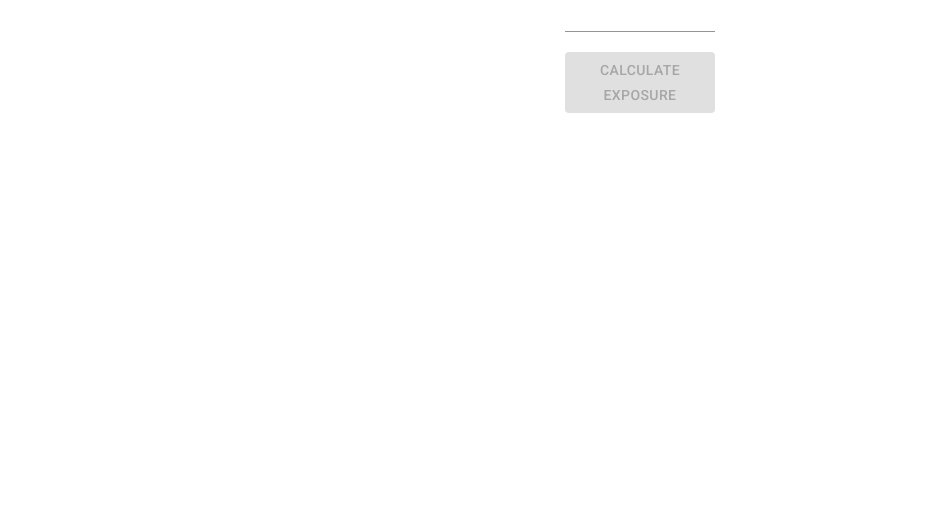
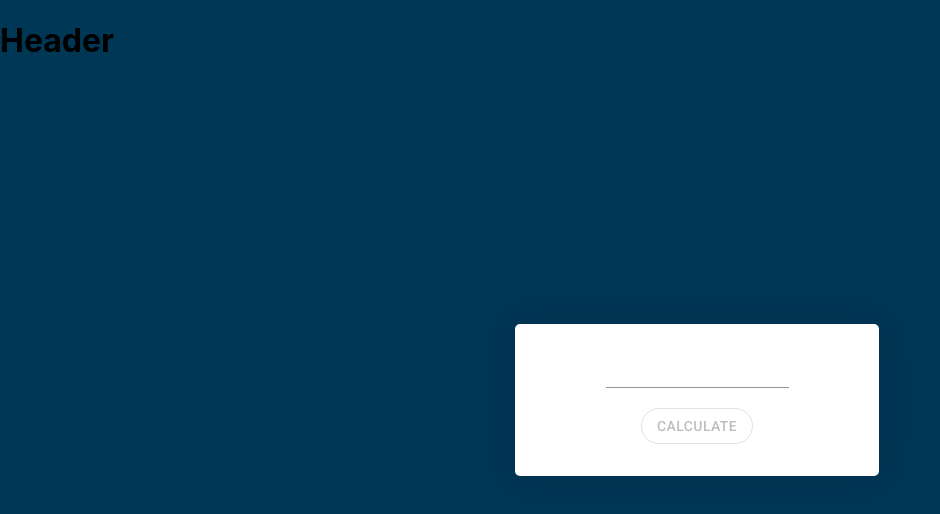
Before and after one commit to bogdanbele/apollo-graphql-challenge, a React (Create React App) app in the folder apollo-client/: page / in a window 1280 px wide. Shown: the top 514 px of the page, without its empty margins (0-940 px from the left). Built offline with nearby package versions, Linux system fonts and the light colour scheme.

Commit message:
Theming and added Styled Components

```diff
--- a/apollo-client/package.json
+++ b/apollo-client/package.json
@@ -12,7 +12,9 @@
     "lodash.inrange": "^3.3.6",
     "react": "^17.0.1",
     "react-dom": "^17.0.1",
+    "react-is": "^17.0.1",
     "react-scripts": "4.0.0",
+    "styled-components": "^5.2.1",
     "web-vitals": "^0.2.4"
   },
   "scripts": {
--- a/apollo-client/src/components/App.css
+++ b/apollo-client/src/components/App.css
@@ -1,25 +1,3 @@
-
-.App-logo {
-  height: 40vmin;
-  pointer-events: none;
-}
-
-@media (prefers-reduced-motion: no-preference) {
-  .App-logo {
-    animation: App-logo-spin infinite 20s linear;
-  }
-}
-
-.App-header {
-  background-color: #282c34;
-  min-height: 100vh;
-  display: flex;
-  flex-direction: column;
-  align-items: center;
-  justify-content: center;
-  font-size: calc(10px + 2vmin);
-  color: white;
-}
 
 .App-link {
   color: #61dafb;
--- a/apollo-client/src/components/App.js
+++ b/apollo-client/src/components/App.js
@@ -1,22 +1,39 @@
 import React from "react";
 import logo from '../logo.svg';
-import './App.css';
-import SecretValueCalculator from "./secretValueCalculator";
+import SecretValueCalculator from "./valueCalculator";
 import {MuiThemeProvider, createMuiTheme} from "@material-ui/core";
+import {Container} from "./styles";
+import {ThemeProvider} from "styled-components";
 
 const theme = createMuiTheme({
 	 palette: {
-		  primary: {main: '#00bcd4'},
-		  secondary:{main: '##ff4081'},
-	 }
+		  primary: {main: '#003755'},
+		  secondary: {main: '#FFF'},
+		  background: {
+				default: '#003755'
+		  },
+	 },
+	 overrides: {
+		  MuiButton: {
+				root: {
+					 // Name of the rule
+					 borderRadius: 20
+				}
+		  },
+	 },
 });
 
 function App() {
 	 return (
 		  <MuiThemeProvider theme={theme}>
-				<div className="App">
-					 <SecretValueCalculator/>
-				</div>
+				<ThemeProvider theme={theme}>
+					 <Container>
+						  <div>
+								<h1>Header</h1>
+						  </div>
+						  <SecretValueCalculator/>
+					 </Container>
+				</ThemeProvider>
 		  </MuiThemeProvider>
 	 );
 }
--- /dev/null
+++ b/apollo-client/src/components/styles.js
@@ -0,0 +1,13 @@
+import React from 'react';
+
+import styled from 'styled-components';
+
+export const Container = styled.div`
+	 ${({theme}) => `
+		  width: 100vw;
+		  height: 100vh;
+		  position: absolute;
+		  display: flex;
+		  background-color: ${theme.palette.background.default};
+	 `}
+`;
--- a/apollo-client/src/components/secretValueCalculator/index.js
+++ b/apollo-client/src/components/valueCalculator/index.js
@@ -4,6 +4,7 @@ import TextField from "@material-ui/core/TextField";
 import {gql, useLazyQuery} from "@apollo/client";
 import Box from "@material-ui/core/Box";
 import isInRange from "lodash.inrange";
+import {CardWrapper} from './styles';
 
 const FETCH_EXPOSURE = gql`
     query exposure($inputValue: Int!){
@@ -36,13 +37,7 @@ const SecretValueCalculator = () => {
 	 console.log(isValid)
 
 	 return (
-		  <Box display="flex"
-				 alignItems="center"
-				 flexDirection="column">
-				<Box
-					 css={{maxWidth: 150}}
-					 display="flex"
-					 flexDirection="column">
+		  <CardWrapper>
 				<TextField
 					 style={{marginBottom: 20}}
 					 type="number"
@@ -58,22 +53,18 @@ const SecretValueCalculator = () => {
 						  }
 					 }}
 				/>
-					 <Button variant="contained"
+				<Button variant="outlined"
 						  disabled={!isValid}
 						  color="primary"
 						  onClick={() => {
-									 console.log('onclick')
 								fetchExposureCallback()
-								}}>Calculate Exposure</Button>
-
-				</Box>
+						  }}>Calculate</Button>
 				{data && <pre>{JSON.stringify(data.exposure, null, 2)}</pre>}
 				{error &&
 				<pre>
 					 <span>{getUserMessage(error)}</span>
 					 </pre>}
-		  </Box>
-
+		  </CardWrapper>
 	 )
 }
 
--- /dev/null
+++ b/apollo-client/src/components/valueCalculator/styles.js
@@ -0,0 +1,14 @@
+import styled from 'styled-components';
+
+export const CardWrapper = styled.div`
+  overflow: hidden;
+  display: flex;
+  align-items: center;
+  flex-direction: column;
+  padding: 32px;
+  margin: auto;
+  width: 300px;
+  box-shadow: 0 0 20px rgba(0, 0, 0, .05), 0 0px 40px rgba(0, 0, 0, .08);
+  border-radius: 5px;
+  background-color: white;
+`
```
Also changed, not shown: 1 other file (tests, documents, lock files or other folders). Lines whose indentation alone changed are shown as unchanged.
